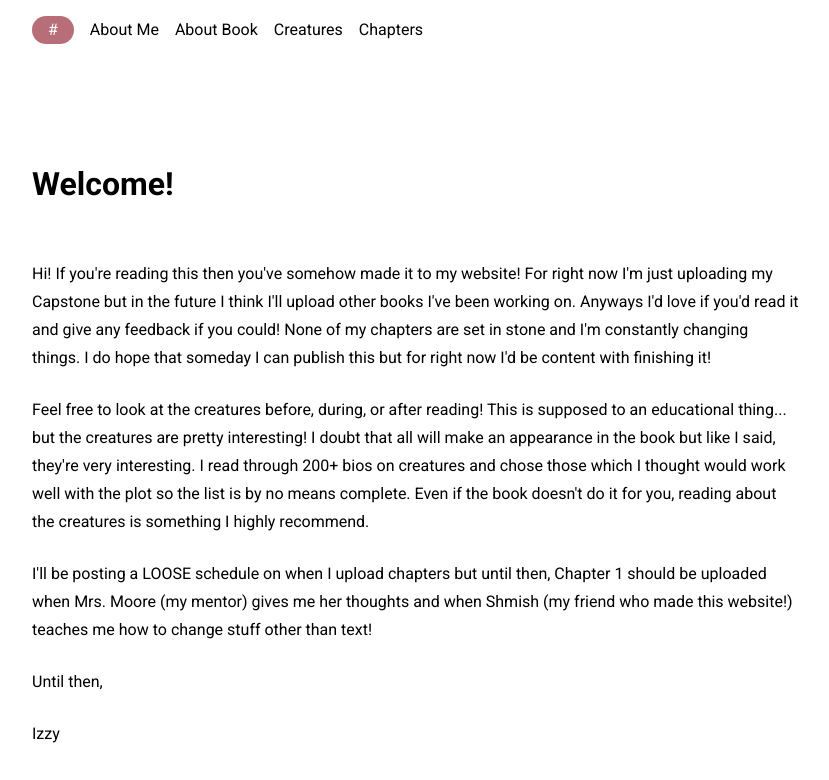
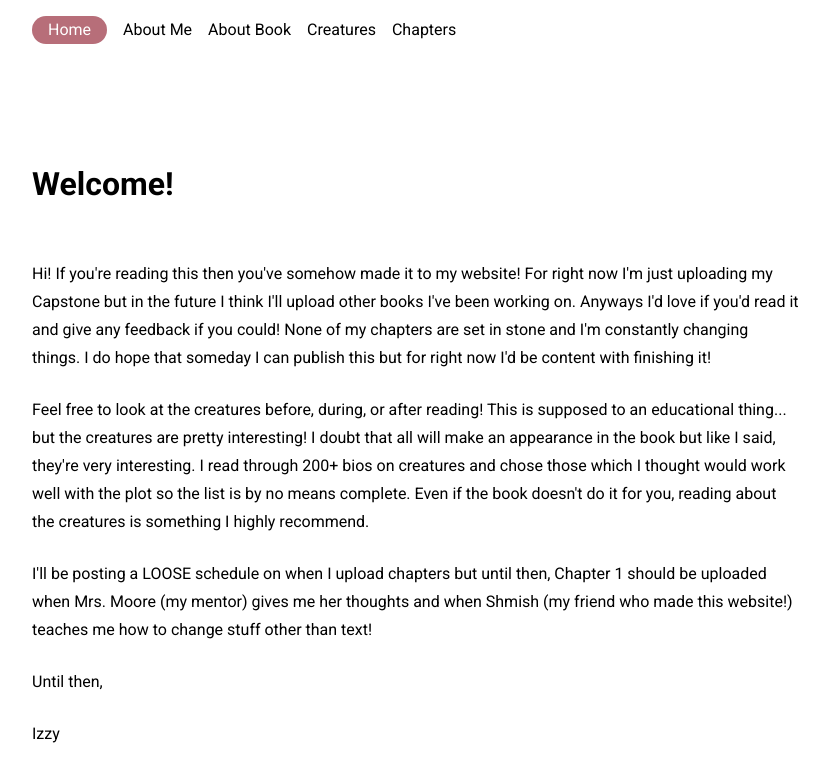
Before and after one commit to hillthethrill/hillthethrill.github.io, a plain HTML site: page index.html in a window 1280 px wide. Shown: the whole page, without its empty margins (224-1053 px from the left). Drawn offline with Linux system fonts and the light colour scheme.

Commit message:
Update index.html

```diff
--- a/index.html
+++ b/index.html
@@ -13,7 +13,7 @@
   <div class="grid">
     <nav class="navigation">
       <ul class="navigation__list navigation__list--inline">
-        <li class="navigation__item is-active"><a href="home">#</a></li>
+        <li class="navigation__item is-active"><a href="home">Home</a></li>
         <li class="navigation__item"><a href="aboutme">About Me</a></li>
         <li class="navigation__item"><a href="capstone">About Book</a></li>
         <li class="navigation__item"><a href="creatures">Creatures</a></li>
```
